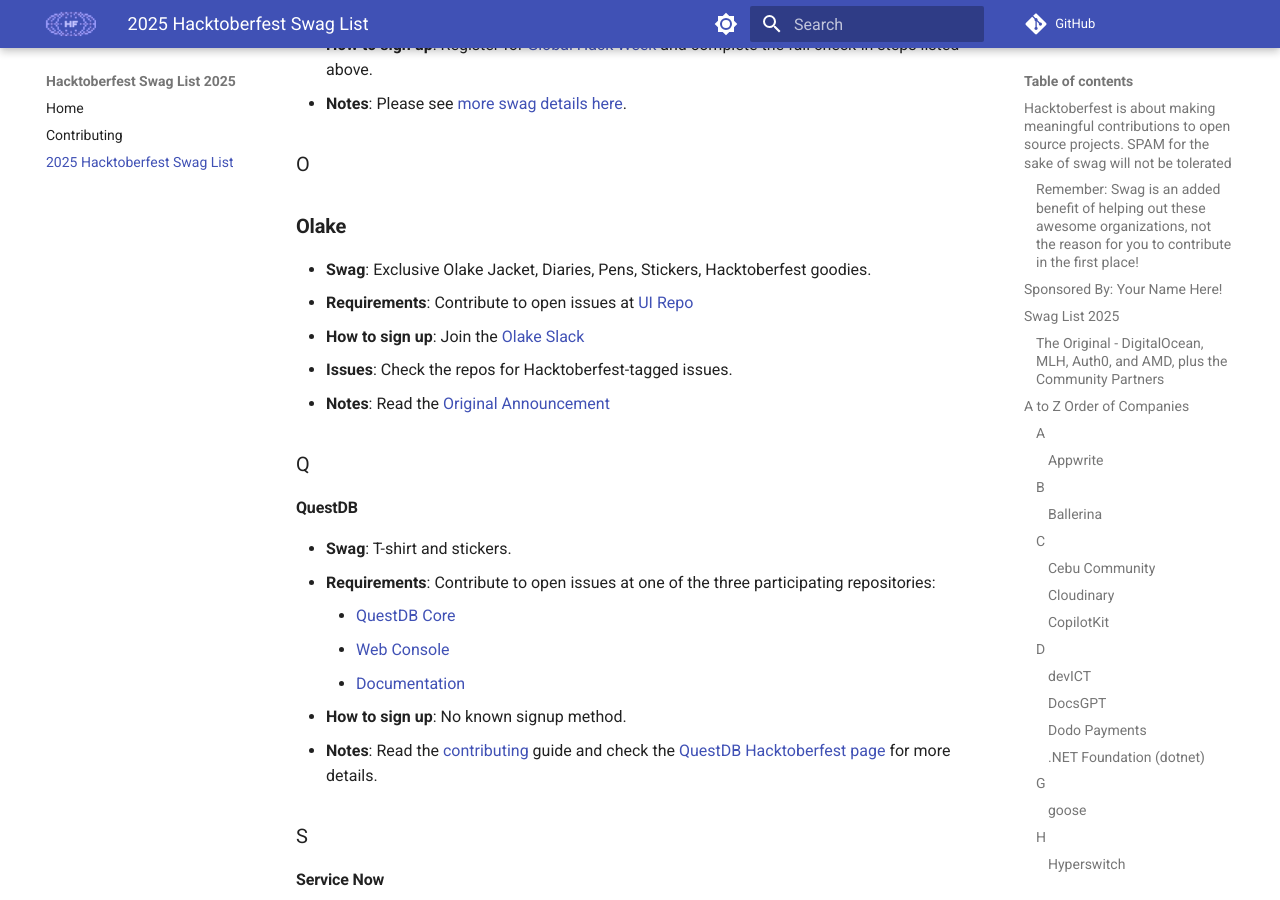
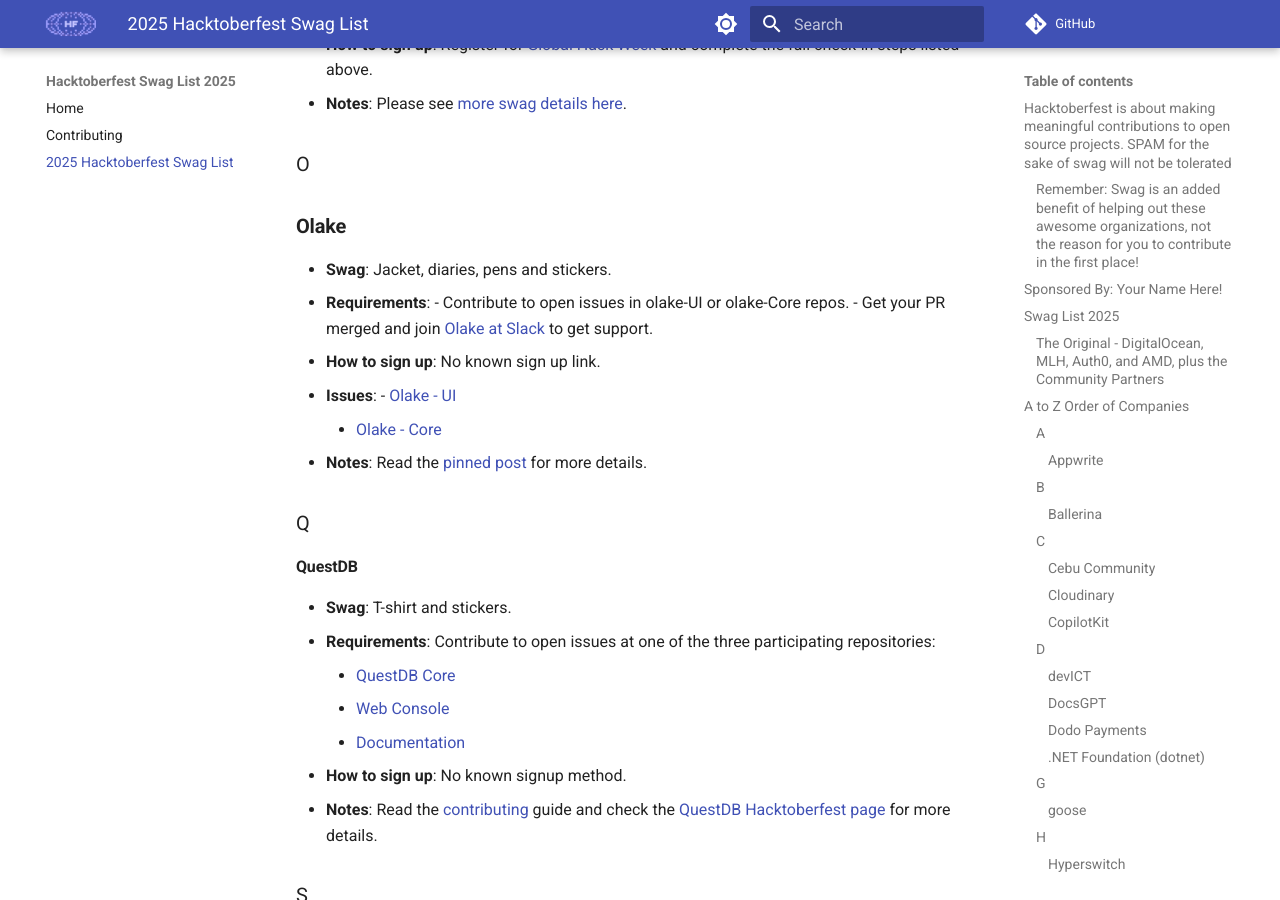
Before and after one commit to crweiner/hacktoberfest-swag-list, an MkDocs documentation site: the page built from docs/list.md, in a window 1280 px wide and 900 px high, scrolled down 7675 px. Built offline with MkDocs 1.6.1 and Material for MkDocs 9.7.7, drawn with Linux system fonts in a browser that asks for light colours; plug-ins that fetch from the network failed and are left out; comment, search, counter and statistics services are not loaded.

Commit message:
Update list.md

```diff
--- a/docs/list.md
+++ b/docs/list.md
@@ -238,11 +238,15 @@
 
 ### **Olake**
 
-- **Swag**: Exclusive Olake Jacket, Diaries, Pens, Stickers, Hacktoberfest goodies.
-- **Requirements**:  Contribute to open issues at [UI Repo](https://github.com/datazip-inc/olake-ui/issues)
-- **How to sign up**:  Join the [Olake Slack](https://olake.io/slack/)
-- **Issues**: Check the repos for Hacktoberfest-tagged issues.
-- **Notes**: Read the [Original Announcement](https://twitter.com/_olake)
+- **Swag**: Jacket, diaries, pens and stickers.
+- **Requirements**:
+		- Contribute to open issues in olake-UI or olake-Core repos.
+		- Get your PR merged and join [Olake at Slack](https://olake.io/slack/) to get support.
+- **How to sign up**: No known sign up link.
+- **Issues**:
+		- [Olake - UI](https://github.com/datazip-inc/olake-ui/issues)
+    - [Olake - Core](https://github.com/datazip-inc/olake/issues)
+- **Notes**: Read the [pinned post](https://x.com/cappybaradeploy/status/1973027154041729331) for more details.
 
 
 ### Q
```
